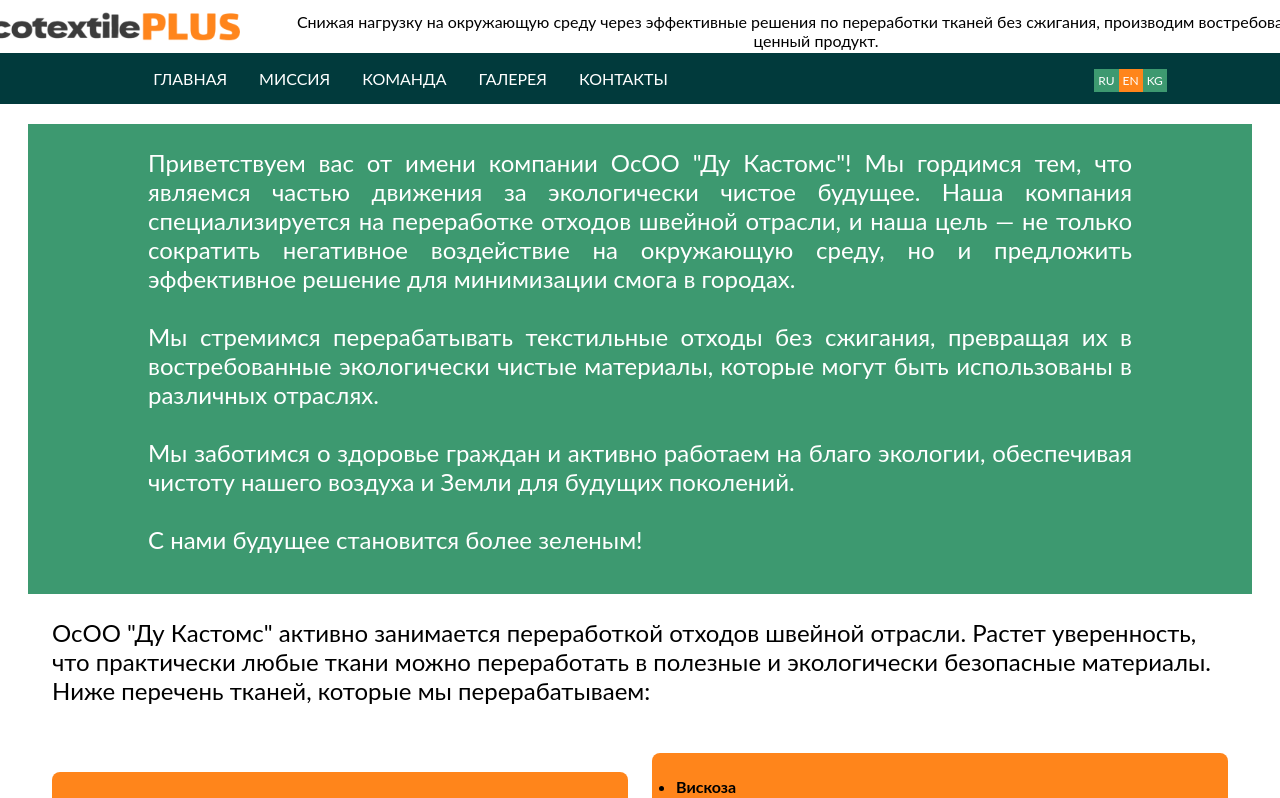
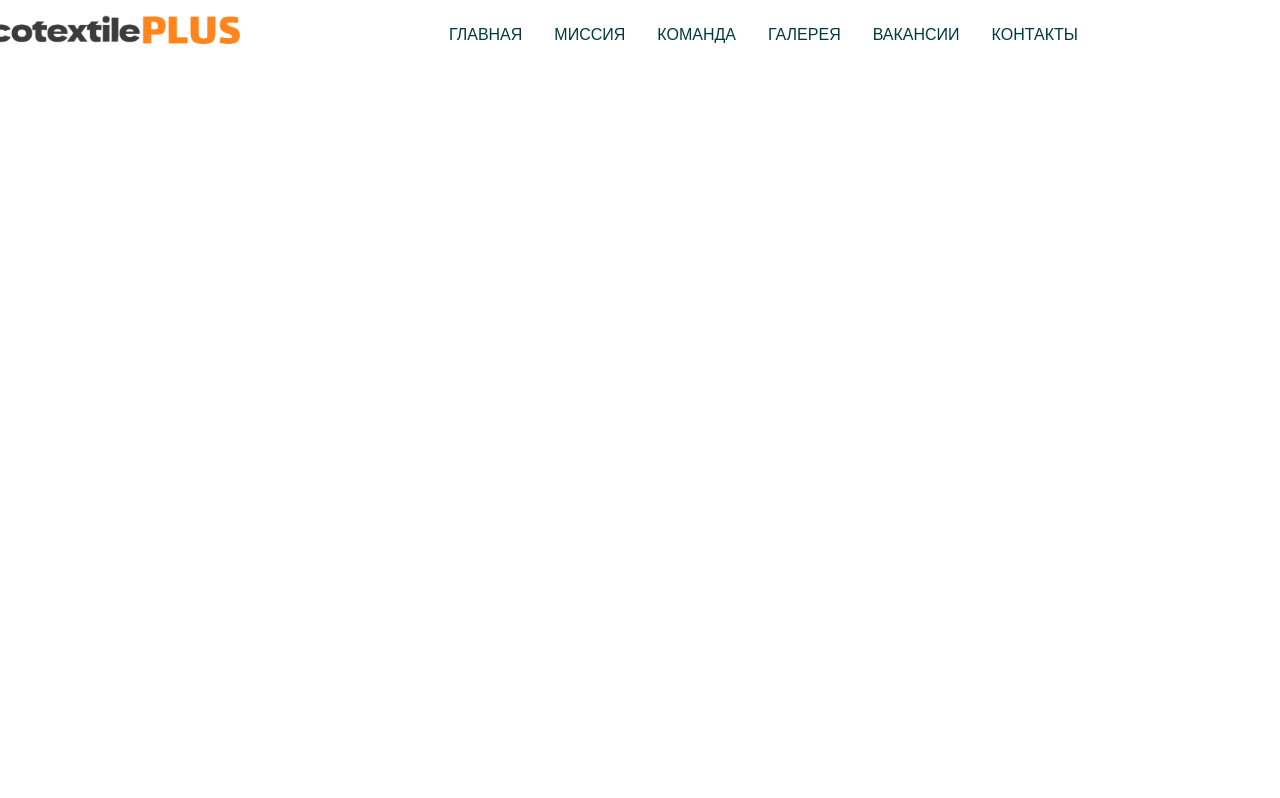
Before and after one commit to SanjarKeySkills/ecoTextilePlus-JUNK, a React (Create React App) app: page / in a window 1280 px wide. Shown: the top 798 px of the page. Built offline with nearby package versions, Linux system fonts and the light colour scheme.

Commit message:
19/02/25| Header itteration

```diff
--- a/public/index.html
+++ b/public/index.html
@@ -7,6 +7,9 @@
         <meta
             name="description"
             content="Web site created using create-react-app" />
+        <link
+            href="https://fonts.googleapis.com/css2?family=Lato:wght@400;700&display=swap"
+            rel="stylesheet" />
         <title>EcoTextileHub</title>
     </head>
     <body>
--- a/src/components/widgets/LayoutsComponentsBlock/Footer_old/footer.module.scss
+++ b/src/components/widgets/LayoutsComponentsBlock/Footer_old/footer.module.scss
@@ -16,7 +16,7 @@
     gap: 48px;
     background-color: #5d6267;
     padding: 24px;
-    border-radius: 8px;
+    // border-radius: 8px;
     border-bottom: 8px solid #ff851b;
 }
 
--- a/src/components/widgets/LayoutsComponentsBlock/Header_old/Header1.jsx
+++ b/src/components/widgets/LayoutsComponentsBlock/Header_old/Header1.jsx
@@ -6,13 +6,19 @@ import burgerButton from "../../../../assets/ui/burgerBtn.svg";
 import arrowPopUp from "../../../../assets/ui/arrowBtn.svg";
 import { useState } from "react";
 
-const arrLinks = [
+const arrLinksUp = [
     { to: "/", label: "ГЛАВНАЯ" },
     { to: "/mission", label: "МИССИЯ" },
     { to: "/team", label: "КОМАНДА" },
     { to: "/gallery", label: "ГАЛЕРЕЯ" },
+    { to: "/gallery", label: "ВАКАНСИИ" },
     { to: "/contacts", label: "КОНТАКТЫ" },
 ];
+
+// const arrLinksButtom = [
+//     { to: "/gallery", label: "ГАЛЕРЕЯ" },
+//     { to: "/contacts", label: "КОНТАКТЫ" },
+// ];
 
 const Header = () => {
     const [isOpenPopUp, setOpenPopUp] = useState("none");
@@ -31,19 +37,18 @@ const Header = () => {
 
     return (
         <div className={styles.header}>
+            <div className={styles.headerContaner}>
                 <div className={styles.headerUp}>
                     <a href="/">
-                    <img src={logo} alt="main" className={styles.logoHeader} />
+                        <img
+                            src={logo}
+                            alt="main"
+                            className={styles.logoHeader}
+                        />
                     </a>
-                <p className={styles.headerText}>
-                    Снижая нагрузку на окружающую среду через эффективные
-                    решения по переработки тканей без сжигания, производим
-                    востребованный и ценный продукт.
-                </p>
-            </div>
-            <div className={styles.headerBottom}>
+                    <div className={styles.listNavbarWrapper}>
                         <ul className={styles.listNavbar}>
-                    {arrLinks.map((link) => (
+                            {arrLinksUp.map((link) => (
                                 <li key={link.to}>
                                     <Link to={link.to} className={styles.link}>
                                         {link.label}
@@ -51,6 +56,7 @@ const Header = () => {
                                 </li>
                             ))}
                         </ul>
+                    </div>
                     <div className={styles.lans}>
                         <a href="/" className={styles.lanRu}>
                             RU
@@ -62,6 +68,8 @@ const Header = () => {
                             KG
                         </a>
                     </div>
+                </div>
+                <div className={styles.headerBottom}></div>
             </div>
         </div>
     );
@@ -95,5 +103,9 @@ const Header = () => {
 // чистых технологий по переработке отходов швейной отрасли.
 //     </div>
 // </div>;
-
+//   <p className={styles.headerText}>
+//       Снижая нагрузку на окружающую среду через эффективные решения по
+//       переработки тканей без сжигания, производим востребованный и ценный
+//       продукт.
+//   </p>;
 export default Header;
--- a/src/components/widgets/LayoutsComponentsBlock/Header_old/header.module.scss
+++ b/src/components/widgets/LayoutsComponentsBlock/Header_old/header.module.scss
@@ -1,15 +1,22 @@
+* {
+    font-family: "Lato", sans-serif;
+    font-weight: 400;
+    font-size: 16px;
+}
 .header {
     width: 100%;
     display: flex;
     flex-direction: column;
     align-items: center;
     justify-content: center;
-    font-family: "Lato", sans-serif;
-    font-weight: 400;
-    font-size: 16px;
 }
+.headerContaner {
+    width: 1440px;
+}
+
+// headerUp
 .headerUp {
-    width: 1440px;
+    width: 100%;
     display: flex;
     flex-direction: row;
     align-items: center;
@@ -19,18 +26,10 @@
 .logoHeader {
     max-width: 320px;
 }
-.headerText {
-    text-align: center;
-    margin: 0;
-}
-.headerBottom {
-    width: 1440px;
+.listNavbarWrapper {
     display: flex;
-    flex-direction: row;
-    justify-content: space-around;
+    justify-content: center;
     align-items: center;
-    gap: 40px;
-    background-color: #013a3c;
 }
 .listNavbar {
     display: flex;
@@ -39,12 +38,30 @@
     justify-content: center;
     gap: 32px;
     list-style-type: none;
+    padding-inline-start: 0px;
 }
 .link {
-    color: #ffffff;
+    color: #013a3c;
     text-decoration: none;
 }
 
+// headerBottom
+.headerBottom {
+    width: 100%;
+    display: flex;
+    flex-direction: row;
+    justify-content: space-between;
+    align-items: center;
+    gap: 40px;
+    background-color: #013a3c;
+}
+.headerText {
+    text-align: center;
+    margin: 0;
+    color: #ffffff;
+}
+
+// popUp
 .logoPopUp {
     display: none;
 }
@@ -59,29 +76,33 @@
     flex-direction: row;
     gap: 32px;
 }
-.headerButton {
-    padding: 16px 20px;
-    border: none;
-    border-radius: 8px;
-    background-color: #ff851b;
-    text-align: center;
-    text-decoration: none;
-    font-size: 14px;
-    color: #ffffff;
-}
+// .headerButton {
+//     padding: 16px 20px;
+//     border: none;
+//     border-radius: 8px;
+//     background-color: #ff851b;
+//     text-align: center;
+//     text-decoration: none;
+//     font-size: 14px;
+//     color: #ffffff;
+// }
 .lanBtnWraper {
     display: flex;
     align-items: center;
     justify-content: center;
 }
+
 .lanRu {
     padding: 4px;
     border: none;
     font-size: 12px;
     text-align: center;
     text-decoration: none;
-    background-color: #3d9970;
+    background-color: #018e49;
     color: #ffffff;
+    &:hover {
+        background-color: #ff851b;
+    }
 }
 .lanEn {
     padding: 4px;
@@ -89,18 +110,23 @@
     font-size: 12px;
     text-align: center;
     text-decoration: none;
-    background-color: #ff851b;
+    background-color: #018e49;
     color: #ffffff;
+    &:hover {
+        background-color: #ff851b;
+    }
 }
-
 .lanKg {
     padding: 4px;
     border: none;
     font-size: 12px;
     text-align: center;
     text-decoration: none;
-    background-color: #3d9970;
+    background-color: #018e49;
     color: #ffffff;
+    &:hover {
+        background-color: #ff851b;
+    }
 }
 
 /* // popUp menu на кнопки */
--- a/src/components/widgets/PartnersBlock/partnersBlock.module.scss
+++ b/src/components/widgets/PartnersBlock/partnersBlock.module.scss
@@ -5,7 +5,6 @@
     text-align: center;
     font-size: 32px;
     font-weight: bold;
-    font-family: "Lato", sans-serif;
     font-style: normal;
     text-transform: uppercase;
 }
@@ -22,9 +21,6 @@
     max-height: 300px;
     margin: 40px auto 40px;
     z-index: 0;
-}
-img {
-    border-radius: 8px;
 }
 
 .leftArrow {
--- a/src/layout/DefaultLayout/index.jsx
+++ b/src/layout/DefaultLayout/index.jsx
@@ -13,7 +13,7 @@ const DefaultLayout = () => {
             <div className={styles.content}>
                 <Outlet />
             </div>
-            <Footer />
+            {/* <Footer /> */}
         </div>
     );
 };
--- a/src/pages/MainPage/MainPage.jsx
+++ b/src/pages/MainPage/MainPage.jsx
@@ -7,10 +7,10 @@ import GalleryBlock from "../../components/Widgets/GalleryBlock/GalleryBlock.jsx
 const MainPage = () => {
     return (
         <div>
-            <WelcomeBlock />
+            {/* <WelcomeBlock />
             <InfoTableBlock />
             <PartnersBlock />
-            <GalleryBlock />
+            <GalleryBlock /> */}
         </div>
     );
 };
```
Lines whose indentation alone changed are shown as unchanged.
